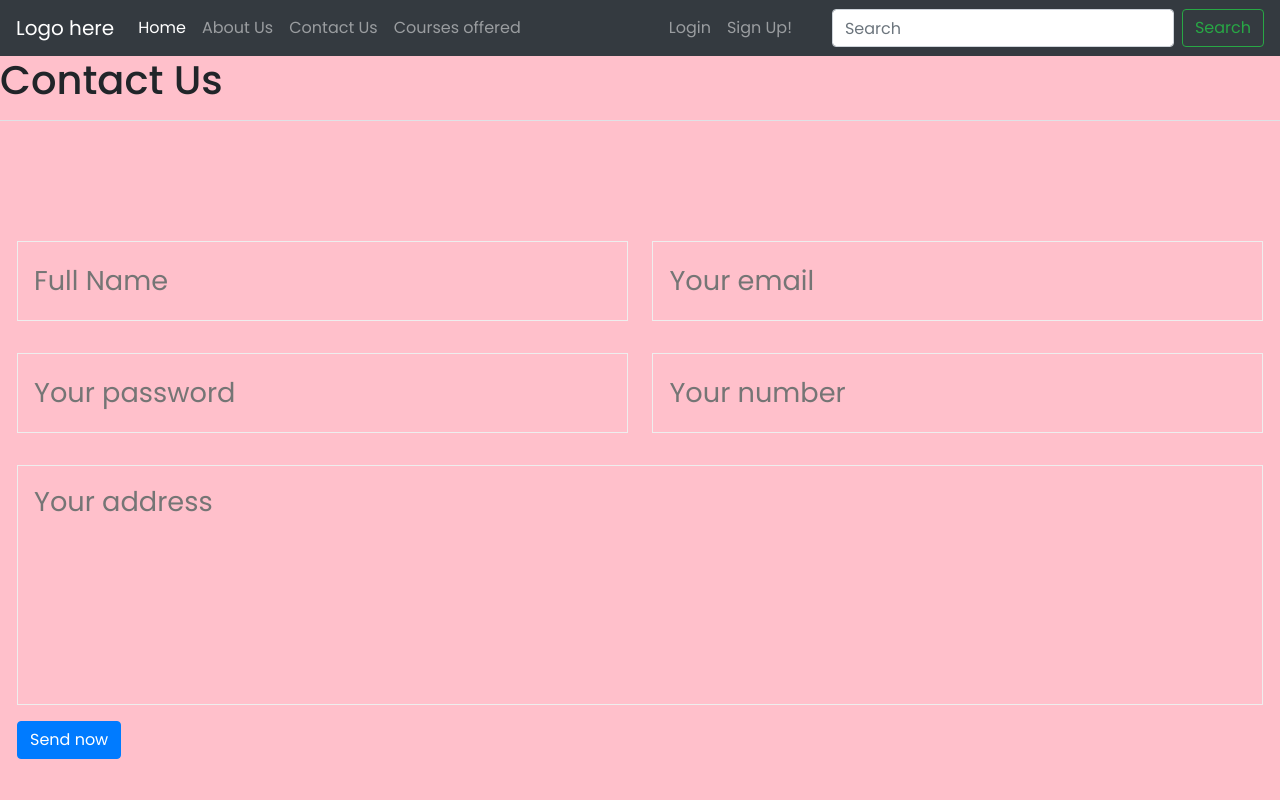
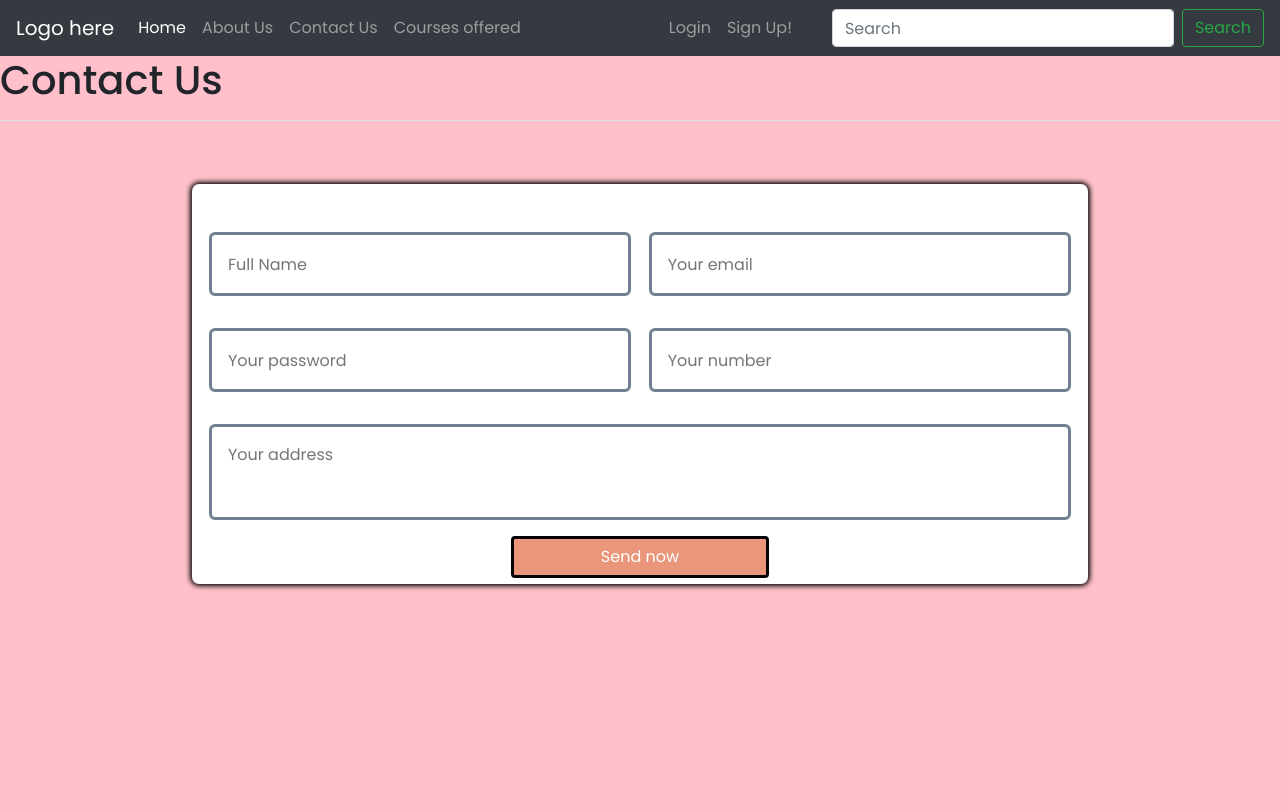
Before and after one commit to soujanyanmbri/webpass1, a PHP site: page /Routes/contactus.html in a window 1280 px wide. Run offline with PHP 8.4, Linux system fonts and the light colour scheme.

Commit message:
changed contact us

```diff
--- a/CSS/contact.css
+++ b/CSS/contact.css
@@ -31,36 +31,60 @@
     justify-content: center;
     flex-wrap: wrap;
 }
-
+.contact {
+    width: 70%;
+    height: 50%;
+    display: grid;
+    justify-items: center;
+    align-items: center;
+    background-color: white;
+    border-radius: 7px;
+    position: absolute;
+    left: 50%;
+    top: 48%;
+    transform: translate(-50%, -50%);
+    box-shadow: 0px 0px 5px 2px black;
+  }
 .contact .row form{
     flex:1 1 50rem;
     padding:2rem;
     display: flex;
     justify-content: space-between;
     flex-wrap: wrap;
-    margin-top: 3rem;
     align-items: flex-start;
 }
 
 .contact .row form .box{
-    height:5rem;
+    height:4rem;
     width:49%;
-    border:.1rem solid #eee;
+    border: .2rem solid slategray;
     padding:0 1rem;
+    border-radius: 6px;
     margin:1rem 0;
-    font-size: 1.7rem;
+    font-size: 1rem;
     background:none;
     text-transform: none;
 }
 
 .contact .row form .address{
-    height:15rem;
+    height: 6rem;
     padding:1rem;
     resize: none;
     width:100%;
 }
-
-.contact .row form .btn:hover{
-    background:#fff;
+.button{
+    width: 30%;
+    padding: 7px;
+    border: 0.2rem solid black !important;
+    border-radius: 5px;
+    color: black;
+    font-weight: bold;
+    background-color: darksalmon !important;
+    cursor: pointer;
+    outline: none;
+    margin-left: 35%;
+  }
+.contact .row form .button:hover{
+    background:#fff !important;
     color:#333;
 }
--- a/CSS/courses.css
+++ b/CSS/courses.css
@@ -13,7 +13,7 @@
     height: inherit;
     box-shadow: 0 5px 10px rgba(0,0,0,.2);
     border-radius: 5px;
-    background: #fff;
+    background: white;
     text-align: center;
     padding:40px 30px;
 }
--- a/Routes/about.html
+++ b/Routes/about.html
@@ -56,8 +56,8 @@
     </nav>
 
     <div class="about">
-        <div class="image">
-            <img src="https://images.unsplash.com/photo-1507238691740-187a5b1d37b8" alt="">
+        <div class="image"  >
+            <img src="https://images.unsplash.com/photo-1507238691740-187a5b1d37b8" style="border: 5px solid black; border-radius: 6px;"alt="">
         </div>
 
         <div class="content">
--- a/Routes/contactus.html
+++ b/Routes/contactus.html
@@ -63,7 +63,7 @@
           <input type="tel" placeholder="Your number" class="box">
           <textarea name="address" placeholder="Your address" cols="30" rows="10" class="box address"></textarea>
 
-          <input type="submit" class="btn btn-primary" value="Send now">
+          <input type="submit" class="btn btn-primary button" value="Send now">
         </form>
       </div>
 
```
